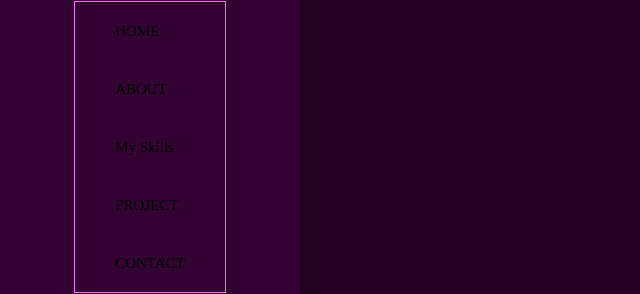
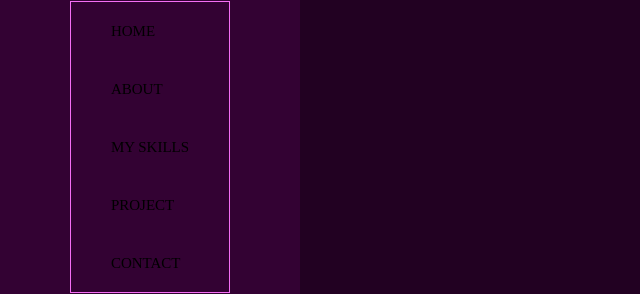
Before and after one commit to UthmanOkunola/Uthman-website, a plain HTML site: page index.html in a window 1280 px wide. Shown: the part 253-547 px from the top of the page, 0-640 px from the left. Drawn offline with Linux system fonts and the light colour scheme.

Commit message:
Update index.html

```diff
--- a/index.html
+++ b/index.html
@@ -22,7 +22,7 @@
                     <a href="#about">ABOUT</a>
                 </li>
                 <li>
-                    <a href="#SERVICES">My Skills</a>
+                    <a href="#SERVICES">MY SKILLS</a>
                 </li>
                 <li>
                     <a href="#PROJECT">PROJECT</a>
```
